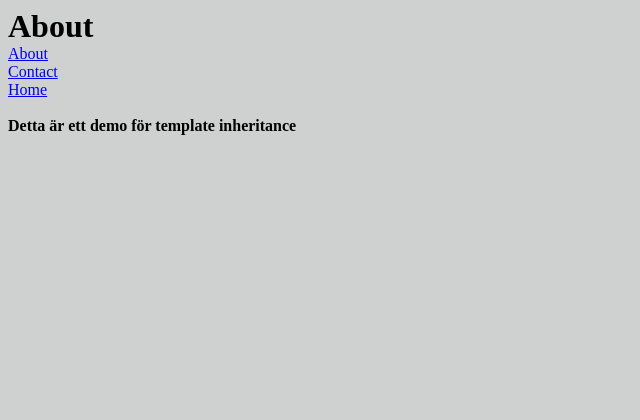
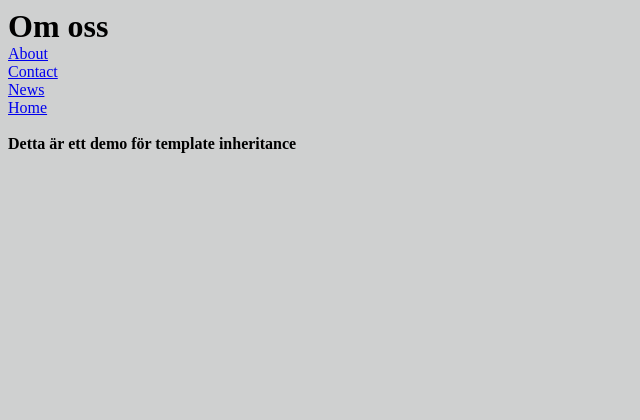
Before and after one commit to edu-alasos/TE24_webbserverprogrammering, a Flask app: page /about in a window 1280 px wide. Shown: the top 420 px of the page, without its empty margins (0-640 px from the left). Run offline with Flask 3, Linux system fonts and the light colour scheme.

Commit message:
la till news

```diff
--- a/v36/template-inheritance/app.py
+++ b/v36/template-inheritance/app.py
@@ -17,5 +17,9 @@ def about():
 def contact():
     return render_template('contact.html')
 
+@app.route('/news')
+def news():
+    return render_template('news.html')
+
 if __name__ == '__main__':
     app.run(debug=True, host='0.0.0.0')
--- a/v36/template-inheritance/static/style.css
+++ b/v36/template-inheritance/static/style.css
@@ -13,3 +13,11 @@ footer {
 .heading {
     font-size: xx-large;
 }
+
+.news-table {
+    background-color: white;
+    position: absolute;
+    width: 30%;
+    height: 50%;
+
+}
--- a/v36/template-inheritance/templates/about.html
+++ b/v36/template-inheritance/templates/about.html
@@ -2,7 +2,7 @@
 
 {% block title %}Om oss{% endblock %}
 
-{% block heading %}About{% endblock %}
+{% block heading %}Om oss{% endblock %}
 
 {% block content %}
 <br>
--- a/v36/template-inheritance/templates/base.html
+++ b/v36/template-inheritance/templates/base.html
@@ -13,6 +13,8 @@
       <br>
       <a href="contact">Contact</a>
       <br>
+      <a href="news">News</a>
+      <br>
       <a href="/">Home</a>
     </nav>
 
@@ -22,3 +24,6 @@
     <footer>Här finns enkel information</footer>
 </body>
 </html>
+
+{% block scripts %}
+{% endblock %}
```
Also changed, not shown: v36/template-inheritance/templates/news.html (added, +30 -0 lines).
